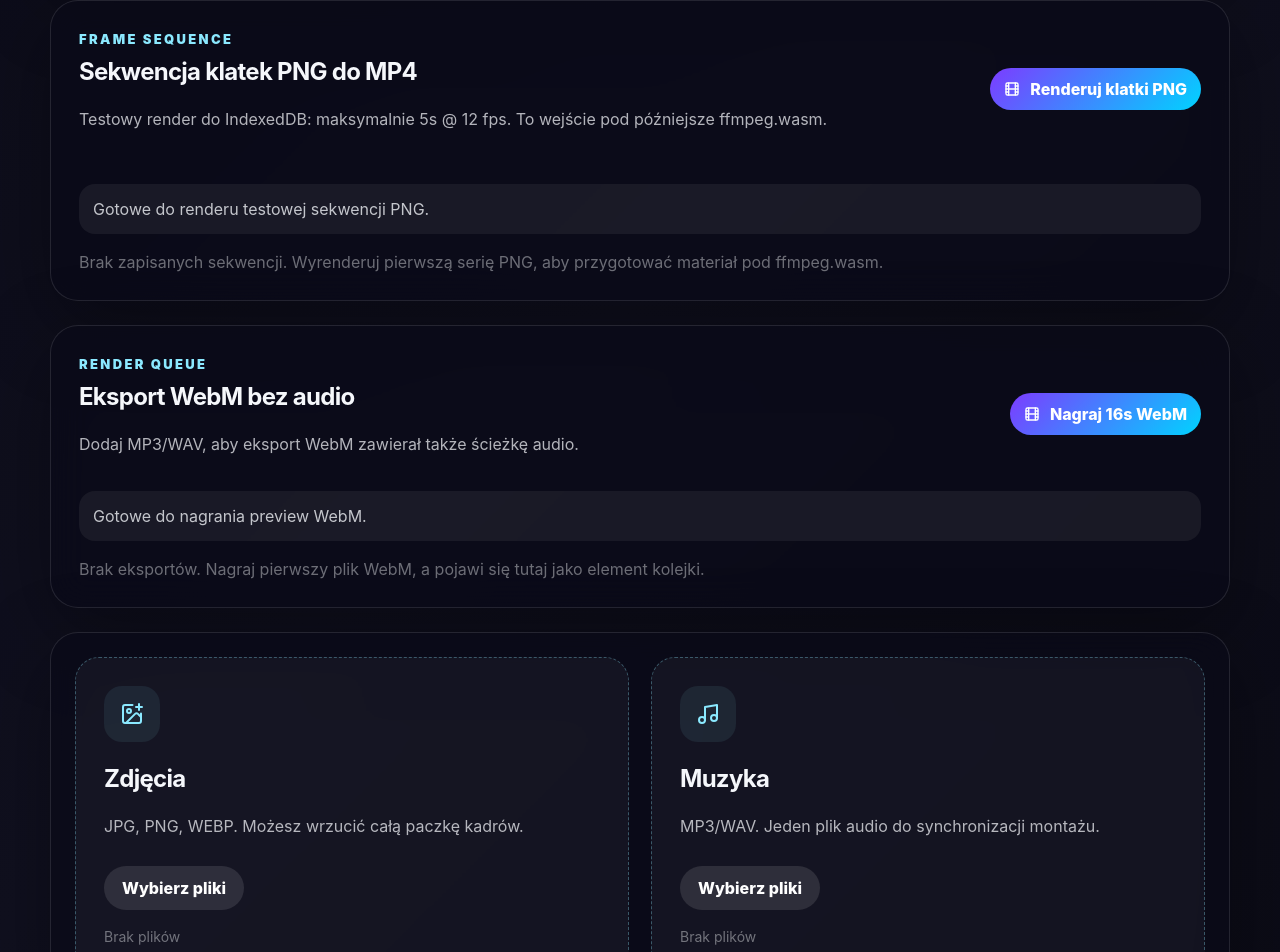
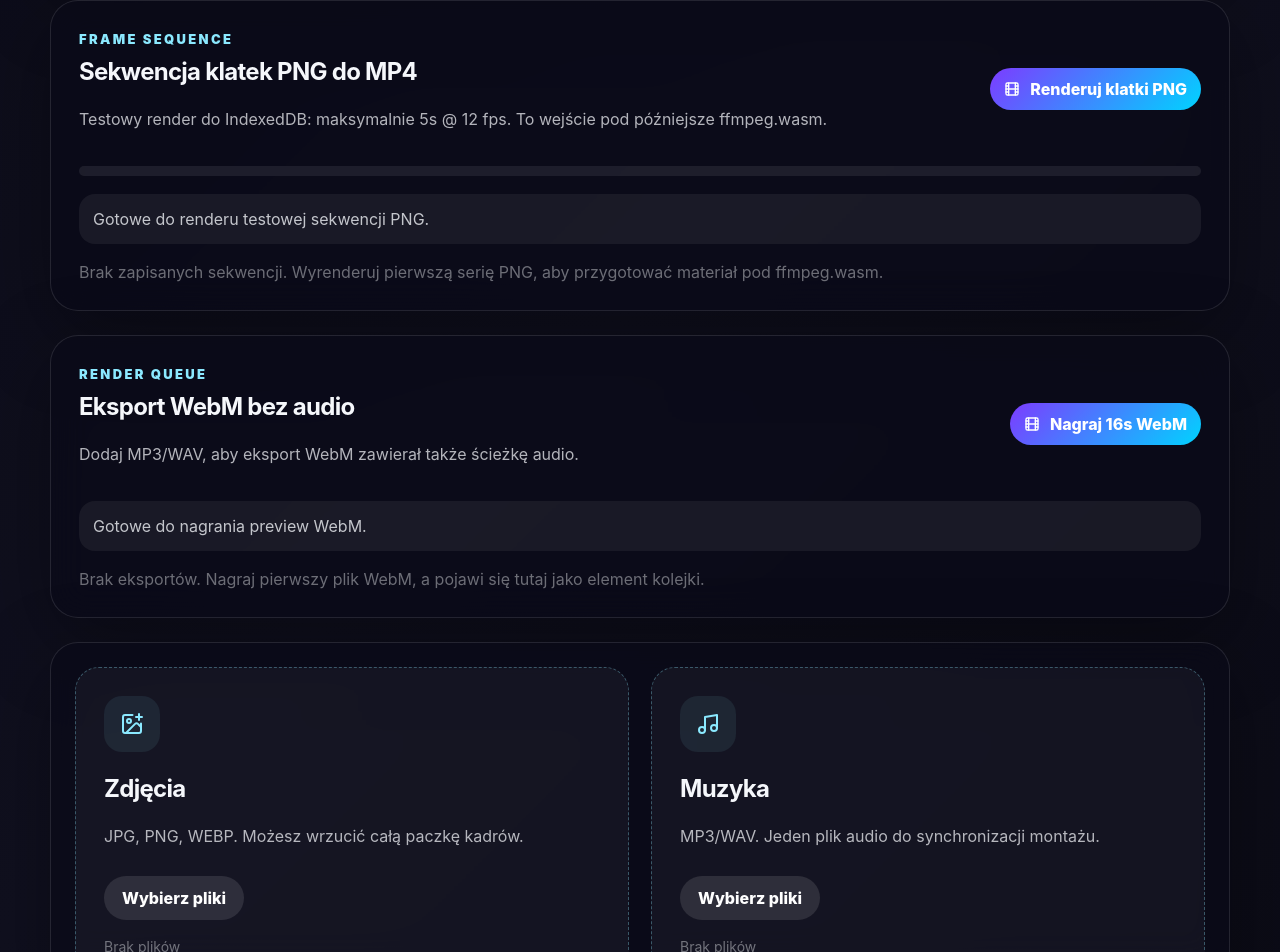
Before and after one commit to KumatyTomi/FotoBeat, a React (Vite) app: page / in a window 1280 px wide. Shown: the part 2149-3101 px from the top of the page. Built offline with nearby package versions, Linux system fonts and the light colour scheme.

Commit message:
Style frame sequence renderer

```diff
--- a/src/render-preview.css
+++ b/src/render-preview.css
@@ -104,6 +104,7 @@
 }
 
 .render-status.preparing,
+.render-status.rendering,
 .render-status.recording {
   color: #8be9ff;
   border: 1px solid rgba(139, 233, 255, 0.22);
@@ -114,9 +115,30 @@
   border: 1px solid rgba(128, 255, 170, 0.22);
 }
 
+.render-status.cancelled {
+  color: #ffe3a3;
+  border: 1px solid rgba(255, 227, 163, 0.24);
+}
+
 .render-status.error {
   color: #ffb9c2;
   border: 1px solid rgba(255, 90, 120, 0.24);
+}
+
+.sequence-progress {
+  grid-column: 1 / -1;
+  height: 10px;
+  overflow: hidden;
+  border-radius: 999px;
+  background: rgba(255, 255, 255, 0.08);
+}
+
+.sequence-progress span {
+  display: block;
+  height: 100%;
+  border-radius: inherit;
+  background: linear-gradient(90deg, rgba(139, 233, 255, 0.92), rgba(124, 60, 255, 0.75));
+  transition: width 160ms ease;
 }
 
 .render-history {
```
